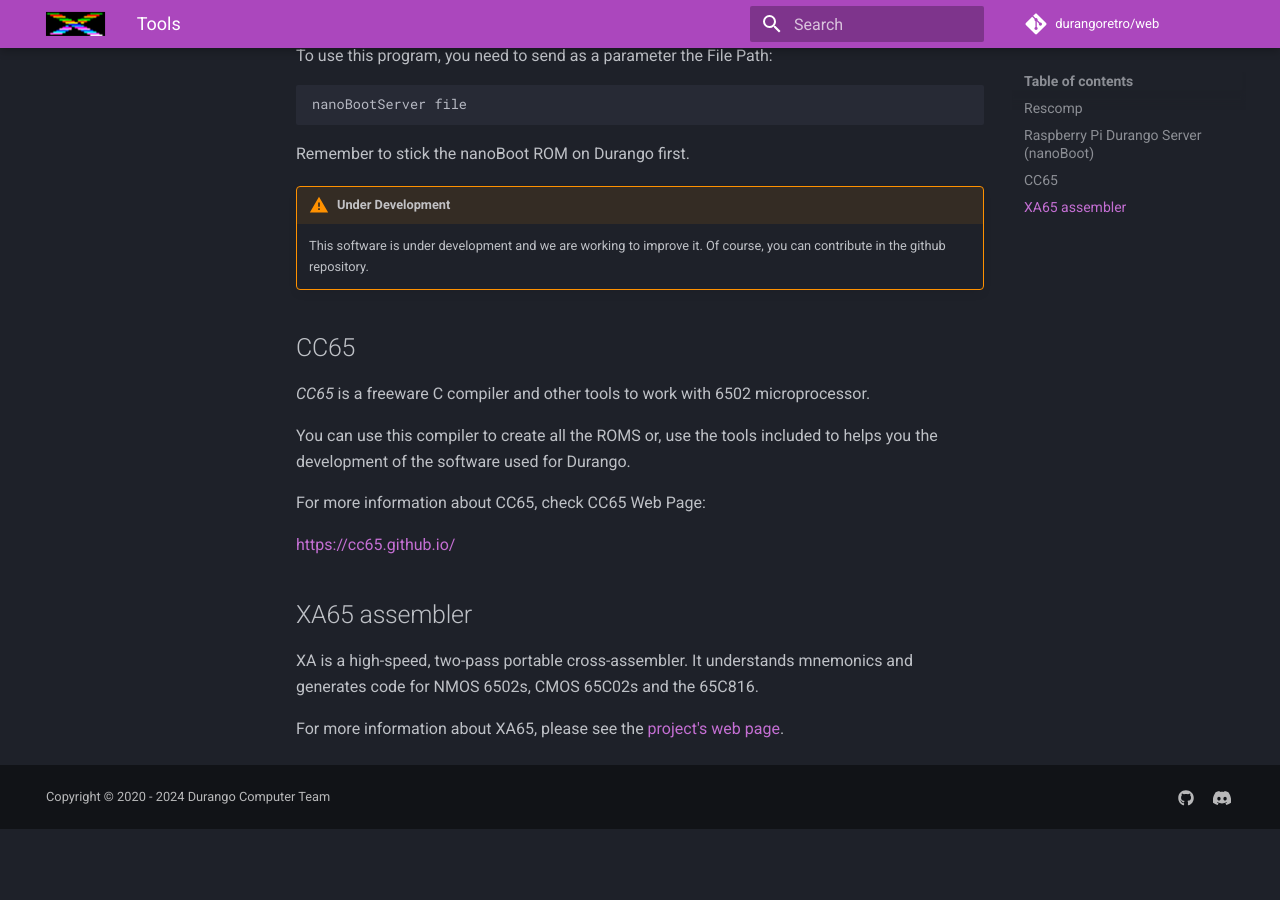
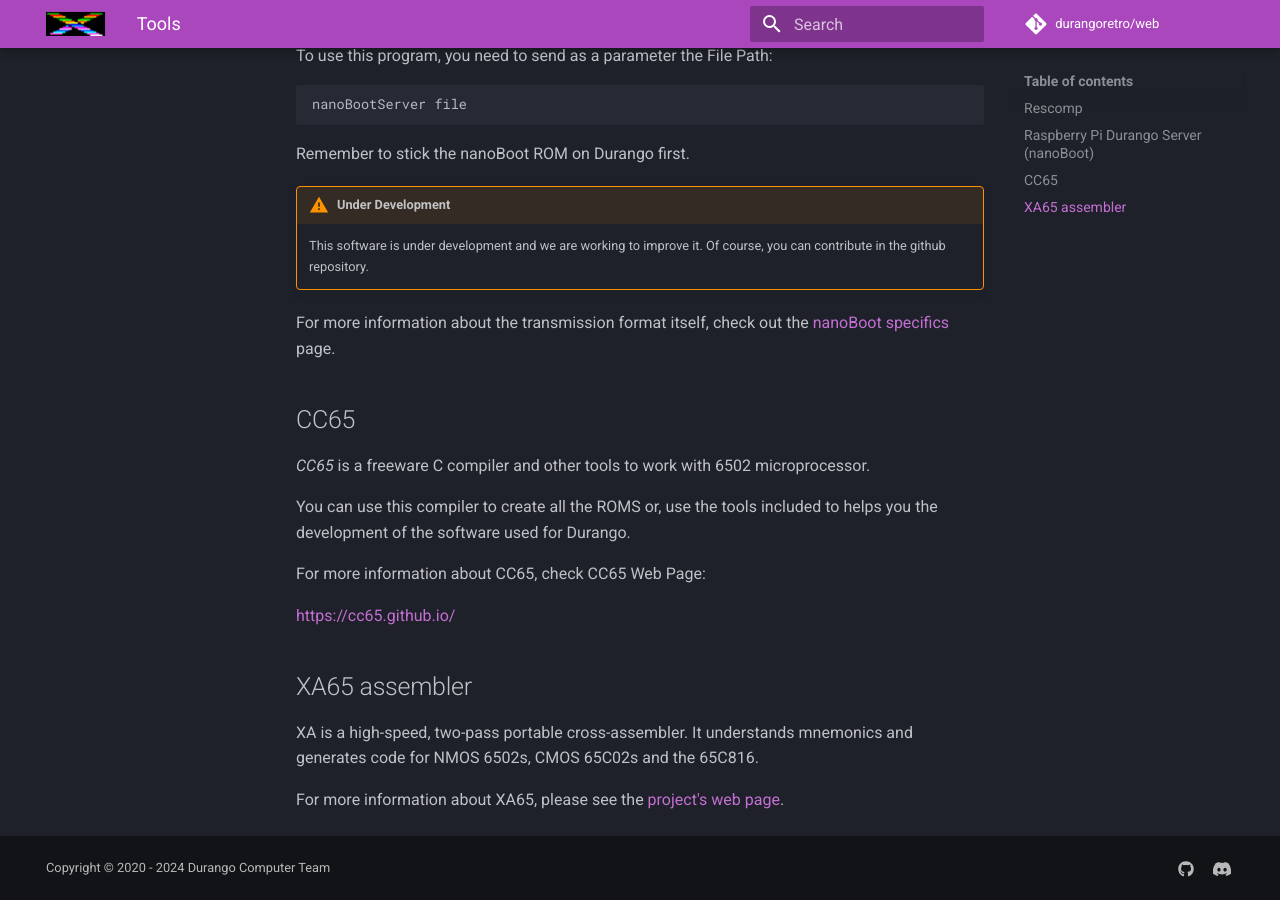
Before and after one commit to durangoretro/web, an MkDocs documentation site: the page built from docs/tools/tools.md, in a window 1280 px wide and 900 px high, scrolled down 2420 px. Built offline with MkDocs 1.6.1 and Material for MkDocs 9.7.7, drawn with Linux system fonts in a browser that asks for light colours; comment, search, counter and statistics services are not loaded; before the commit the page ends 3249 px from its top, so only the background shows below that.

Commit message:
add link to nanoBoot info (tools)

```diff
--- a/docs/tools/tools.md
+++ b/docs/tools/tools.md
@@ -87,6 +87,8 @@ Remember to stick the nanoBoot ROM on Durango first.
 
     This software is under development and we are working to improve it. Of course, you can contribute in the github repository.
 
+For more information about the transmission format itself, check out the [nanoBoot specifics](nanoboot.md) page.
+
 ## CC65
 
 _CC65_ is a freeware C compiler and other tools to work with 6502 microprocessor.
```
